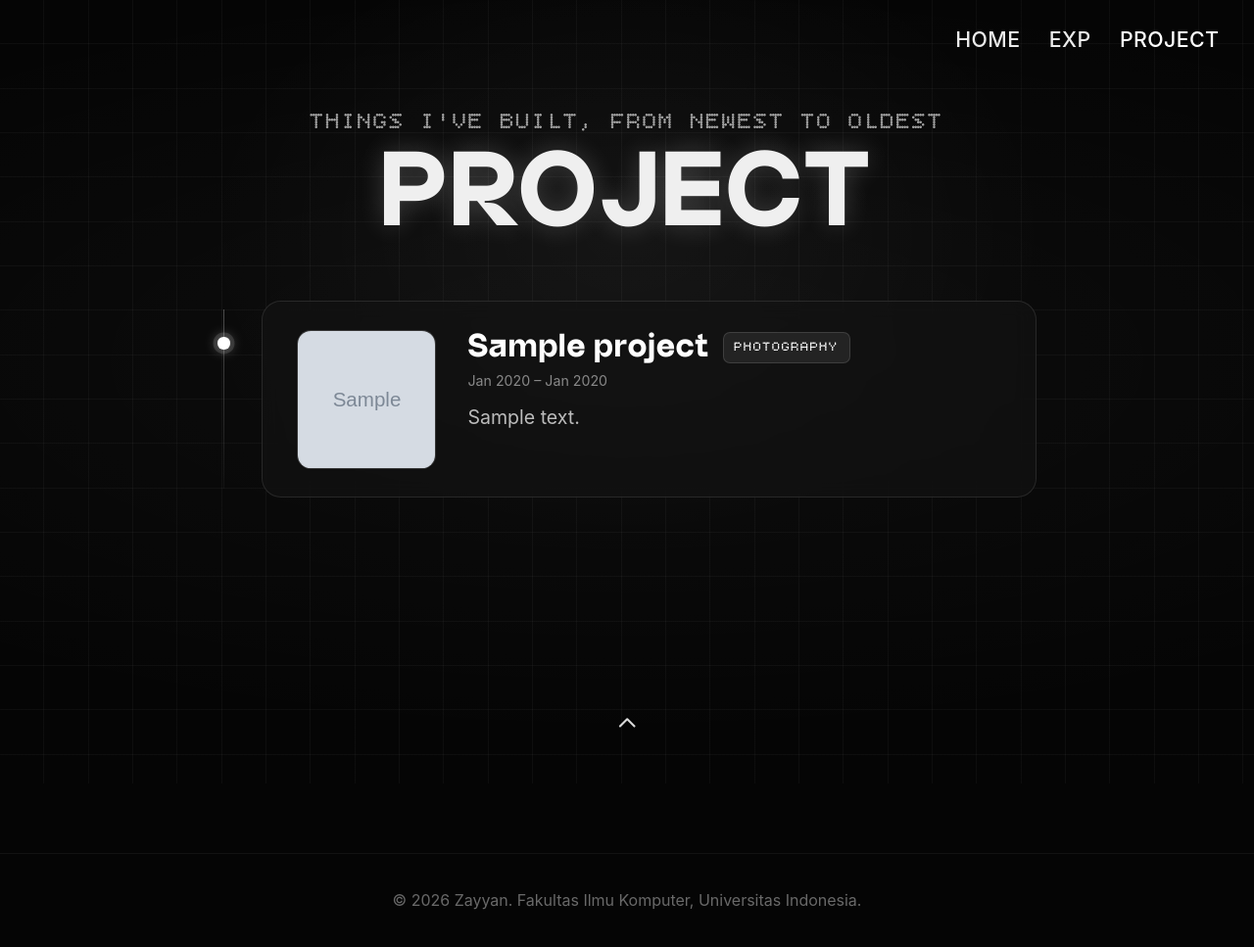
After one commit to zh4ck/myportofolio, a Django app: page /project/ in a window 1280 px wide. The commit adds this page. Shown: the whole page at 98% size. Run offline with Django 5.2, Linux system fonts and the light colour scheme; tables that the repository leaves empty hold one stand-in row (values such as "Sample post"); grey boxes marked "Sample" are stand-in pictures; some web fonts are replaced.

Commit message:
feat(projects): add styling, thumbnails, and urls

```diff
--- a/main/models.py
+++ b/main/models.py
@@ -40,6 +40,7 @@ class Projects(models.Model):
     name = models.CharField(max_length=255, default='')
     description = models.TextField(default='')
     category = models.CharField(max_length=20, choices=PROJECT_TYPES, default='other')
+    thumbnail = models.URLField(blank=True, null=True)
     date_start = models.DateTimeField(db_default=Now())
     date_end = models.DateTimeField(blank=True, null=True)
 
--- a/main/urls.py
+++ b/main/urls.py
@@ -1,10 +1,11 @@
 from django.urls import path
 
-from main.views import show_main, show_experience
+from main.views import show_main, show_experience, show_project
 
 app_name = "main"
 
 urlpatterns = [
     path("", show_main, name="show_main"),
     path("experience/", show_experience, name="show_experience"),
+    path("project/", show_project, name="show_project"),
 ]
--- a/main/views.py
+++ b/main/views.py
@@ -27,6 +27,7 @@ def show_experience(request):
 
 def show_project(request):
     context = {
-        "project_list": Projects.objects.all(),
+        "name": "Zayyan",
+        "project_list": Projects.objects.all().order_by("-date_start"),
     }
     return render(request, "project.html", context)
--- a/static/css/style.css
+++ b/static/css/style.css
@@ -576,6 +576,204 @@ ul { list-style: none; }
     color: rgba(255, 255, 255, 0.45);
 }
 
+/* buat project euy */
+
+.project-screen {
+    min-height: 100vh;
+    padding-bottom: 0.8rem;
+}
+
+.project-artboard {
+    height: auto;
+    min-height: 100vh;
+    padding: 1.2rem 0.8rem 1.4rem;
+    display: flex;
+    flex-direction: column;
+    align-items: center;
+}
+
+.project__orb {
+    position: absolute;
+    left: 50%;
+    top: 30%;
+    width: 14rem;
+    height: 10rem;
+    transform: translate(-50%, -50%);
+    border-radius: 50%;
+    background: radial-gradient(50% 50% at 50% 50%, rgba(255, 255, 255, 0.045), rgba(255, 255, 255, 0) 70%);
+    pointer-events: none;
+    z-index: 1;
+}
+
+.project__header {
+    position: relative;
+    z-index: 2;
+    text-align: center;
+    margin-bottom: 0.6rem;
+}
+
+.project__title {
+    font-family: var(--font-gatu);
+    font-size: 1.1rem;
+    line-height: 1.05;
+    letter-spacing: 0.04em;
+    color: #efefef;
+    text-shadow: 0 0 0.3rem rgba(255, 255, 255, 0.2);
+}
+
+.project-container {
+    position: relative;
+    z-index: 2;
+    width: 100%;
+    max-width: 9.4rem;
+    margin: 0 auto;
+}
+
+.project-timeline {
+    position: relative;
+    display: flex;
+    flex-direction: column;
+    gap: 0.4rem;
+    padding-left: 0.5rem;
+}
+
+.project-timeline::before {
+    content: '';
+    position: absolute;
+    left: 0.07rem;
+    top: 0.1rem;
+    bottom: 0.1rem;
+    width: 0.01rem;
+    background: linear-gradient(to bottom, rgba(255, 255, 255, 0.28), rgba(255, 255, 255, 0.04));
+}
+
+.project-item { position: relative; }
+
+.project-item__dot {
+    position: absolute;
+    left: -0.5rem;
+    top: 0.42rem;
+    width: 0.14rem;
+    height: 0.14rem;
+    border-radius: 50%;
+    background: #fff;
+    box-shadow: 0 0 0 0.05rem rgba(255, 255, 255, 0.12), 0 0 0.16rem rgba(255, 255, 255, 0.5);
+}
+
+.project-card {
+    position: relative;
+    display: flex;
+    gap: 0.36rem;
+    background: rgba(18, 18, 18, 0.72);
+    backdrop-filter: blur(0.12rem);
+    -webkit-backdrop-filter: blur(0.12rem);
+    border: 0.01rem solid rgba(255, 255, 255, 0.1);
+    border-radius: 0.22rem;
+    padding: 0.32rem 0.4rem;
+    overflow: hidden;
+    transition: transform 0.3s cubic-bezier(0.2, 0.8, 0.2, 1),
+                border-color 0.3s ease,
+                box-shadow 0.3s ease,
+                background 0.3s ease;
+}
+
+.project-card__glow {
+    position: absolute;
+    top: -50%;
+    left: -50%;
+    width: 200%;
+    height: 200%;
+    background: radial-gradient(circle at center, rgba(255, 255, 255, 0.05) 0%, transparent 60%);
+    opacity: 0;
+    transition: opacity 0.4s ease;
+    pointer-events: none;
+}
+
+.project-card:hover {
+    transform: translateY(-0.06rem);
+    border-color: rgba(255, 255, 255, 0.3);
+    box-shadow: 0 0.2rem 0.5rem -0.1rem rgba(0, 0, 0, 0.8),
+                0 0 0.25rem rgba(255, 255, 255, 0.08);
+    background: rgba(28, 28, 28, 0.85);
+}
+
+.project-card:hover .project-card__glow { opacity: 1; }
+
+.project-card__photo {
+    flex: none;
+    width: 1.6rem;
+    height: 1.6rem;
+    border-radius: 0.16rem;
+    overflow: hidden;
+    background: rgba(255, 255, 255, 0.06);
+    border: 0.01rem solid rgba(255, 255, 255, 0.1);
+    display: grid;
+    place-items: center;
+}
+
+.project-card__photo img {
+    width: 100%;
+    height: 100%;
+    object-fit: cover;
+}
+
+.project-card__photo-fallback {
+    font-family: var(--font-gatu);
+    font-size: 0.5rem;
+    color: rgba(255, 255, 255, 0.35);
+    text-transform: uppercase;
+}
+
+.project-card__body {
+    flex: 1;
+    min-width: 0;
+    display: flex;
+    flex-direction: column;
+}
+
+.project-card__top {
+    display: flex;
+    align-items: center;
+    flex-wrap: wrap;
+    gap: 0.16rem;
+    margin-bottom: 0.06rem;
+}
+
+.project-card__name {
+    font-family: var(--font-gatu);
+    font-size: 0.34rem;
+    line-height: 1.2;
+    color: #fff;
+    letter-spacing: 0.02em;
+}
+
+.project-category {
+    font-family: var(--font-bit);
+    color: #fff;
+    font-size: 0.16rem;
+    letter-spacing: 0.08em;
+    text-transform: uppercase;
+    background: rgba(255, 255, 255, 0.08);
+    padding: 0.05rem 0.12rem;
+    border-radius: 0.08rem;
+    border: 0.01rem solid rgba(255, 255, 255, 0.12);
+}
+
+.project-card__dates {
+    font-family: var(--font-sans);
+    font-size: 0.16rem;
+    color: rgba(255, 255, 255, 0.5);
+    margin-bottom: 0.14rem;
+}
+
+.project-card__description {
+    font-family: var(--font-sans);
+    font-size: 0.22rem;
+    line-height: 1.45;
+    color: rgba(255, 255, 255, 0.72);
+    white-space: pre-line;
+}
+
 .site-footer,
 footer {
     text-align: center;
--- a/templates/experience.html
+++ b/templates/experience.html
@@ -17,8 +17,8 @@
     <header class="site-nav" aria-label="Primary navigation">
         <nav class="site-nav__links">
             <a href="{% url 'main:show_main' %}" data-nav="HOME">HOME</a>
-            <a href="{% url 'main:show_experience' %}" class="is-active" data-nav="WORKS">EXP</a>
-            <a href="{% url 'main:show_main' %}#about" data-nav="ABOUT">ABOUT</a>
+            <a href="{% url 'main:show_experience' %}" class="is-active" data-nav="EXPERIENCE">EXP</a>
+            <a href="{% url 'main:show_project' %}" data-nav="PROJECT">PROJECT</a>
         </nav>
     </header>
 
--- a/templates/index.html
+++ b/templates/index.html
@@ -15,8 +15,8 @@
     <header class="site-nav" aria-label="Primary navigation">
         <nav class="site-nav__links">
             <a href="{% url 'main:show_main' %}" class="is-active" data-nav="HOME">HOME</a>
-            <a href="{% url 'main:show_experience' %}" data-nav="WORKS">EXP</a>
-            <a href="#about" data-nav="ABOUT">ABOUT</a>
+            <a href="{% url 'main:show_experience' %}" data-nav="EXPERIENCE">EXP</a>
+            <a href="{% url 'main:show_project' %}" data-nav="PROJECT">PROJECT</a>
         </nav>
     </header>
 
--- /dev/null
+++ b/templates/project.html
@@ -0,0 +1,87 @@
+{% load static %}
+
+<!DOCTYPE html>
+<html lang="en">
+<head>
+    <meta charset="UTF-8">
+    <meta name="viewport" content="width=device-width, initial-scale=1.0">
+    <title>Project - {{ name }}</title>
+    <link rel="preconnect" href="https://fonts.googleapis.com">
+    <link rel="preconnect" href="https://fonts.gstatic.com" crossorigin>
+    <link href="https://fonts.googleapis.com/css2?family=Space+Grotesk:wght@500;700&display=swap" rel="stylesheet">
+    <link rel="stylesheet" href="{% static 'css/style.css' %}">
+</head>
+<body>
+    <a class="skip-link" href="#project">Skip to content</a>
+
+    <header class="site-nav" aria-label="Primary navigation">
+        <nav class="site-nav__links">
+            <a href="{% url 'main:show_main' %}" data-nav="HOME">HOME</a>
+            <a href="{% url 'main:show_experience' %}" data-nav="EXPERIENCE">EXP</a>
+            <a href="{% url 'main:show_project' %}" class="is-active" data-nav="PROJECT">PROJECT</a>
+        </nav>
+    </header>
+
+    <main>
+        <section class="screen project-screen" id="project" aria-label="Project">
+            <div class="artboard project-artboard">
+                <div class="screen__bg screen__bg--grid" aria-hidden="true"></div>
+                <div class="project__orb" aria-hidden="true"></div>
+
+                <div class="project__header">
+                    <p class="section-kicker">Things I've built, from newest to oldest</p>
+                    <h1 class="project__title">PROJECT</h1>
+                </div>
+
+                <div class="project-container">
+                    <div class="project-timeline">
+                        {% for project in project_list %}
+                            <article class="project-item">
+                                <span class="project-item__dot" aria-hidden="true"></span>
+
+                                <div class="project-card">
+                                    <div class="project-card__glow" aria-hidden="true"></div>
+
+                                    <div class="project-card__photo">
+                                        {% if project.thumbnail %}
+                                            <img src="{{ project.thumbnail }}" alt="{{ project.name }}">
+                                        {% else %}
+                                            <span class="project-card__photo-fallback" aria-hidden="true">{{ project.name|slice:":1" }}</span>
+                                        {% endif %}
+                                    </div>
+
+                                    <div class="project-card__body">
+                                        <div class="project-card__top">
+                                            <h2 class="project-card__name">{{ project.name }}</h2>
+                                            <span class="project-category">{{ project.get_category_display }}</span>
+                                        </div>
+
+                                        <p class="project-card__dates">
+                                            {{ project.date_start|date:"M Y" }} &ndash;
+                                            {% if project.is_ongoing %}Present{% else %}{{ project.date_end|date:"M Y" }}{% endif %}
+                                        </p>
+
+                                        <p class="project-card__description">{{ project.description }}</p>
+                                    </div>
+                                </div>
+                            </article>
+                        {% empty %}
+                            <div class="empty-state">
+                                <p class="empty-state__msg">Yang sabara ya boss</p>
+                            </div>
+                        {% endfor %}
+                    </div>
+                </div>
+
+                <a class="screen-arrow" href="{% url 'main:show_main' %}" aria-label="Back to home">
+                    <svg viewBox="0 0 24 24" width="28" height="28" aria-hidden="true"><path d="M5 15l7-7 7 7" fill="none" stroke="currentColor" stroke-width="2" stroke-linecap="round" stroke-linejoin="round"/></svg>
+                </a>
+            </div>
+        </section>
+    </main>
+
+    <footer class="site-footer">
+        <p>&copy; 2026 {{ name }}. Fakultas Ilmu Komputer, Universitas Indonesia.</p>
+    </footer>
+</body>
+</html>
```
Also changed, not shown: main/migrations/0004_projects_thumbnail.py (added).
